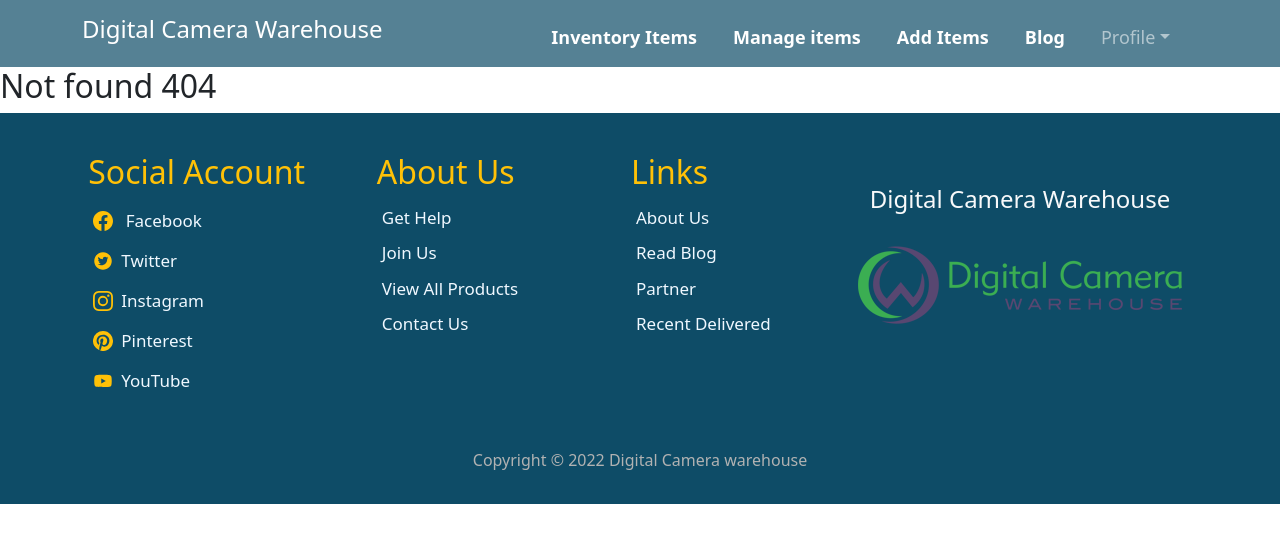
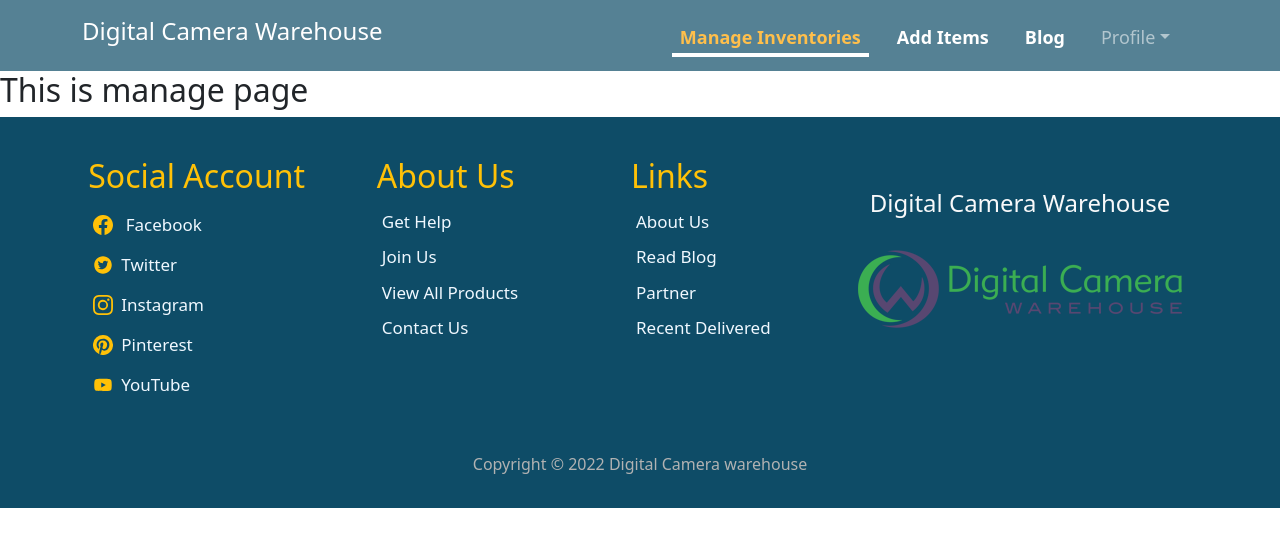
Before and after one commit to EmtiazHossainE2/digital-camera-warehouse, a React (Create React App) app: page /manage-inventories in a window 1280 px wide. Shown: the top 546 px of the page. Built offline with nearby package versions, Linux system fonts and the light colour scheme; no server answers; sample sign-in values are in the browser's storage.

Commit message:
manage inventory btn add,ratings added  error handle

```diff
--- a/src/App.js
+++ b/src/App.js
@@ -9,9 +9,9 @@
 import Footer from './pages/Footer/Footer/Footer';
 import Header from './components/Header/Header';
 import { Toaster } from 'react-hot-toast';
-import InventoryItems from './pages/InventoryItems/InventoryItems';
 import ProductDetail from './pages/Home/ProductDetail/ProductDetail';
 import RequireAuth from './pages/Account/RequireAuth/RequireAuth';
+import ManageInventories from './pages/Account/ManageInventories/ManageInventories';
 
 const App = () => {
     return (
@@ -20,7 +20,11 @@
             <Header />
             <Routes>
                 <Route path='/' element={<Home />}></Route>
-                <Route path='/inventory' element={<InventoryItems />}></Route>
+                <Route path='/manage-inventories' element={
+                    <RequireAuth>
+                        <ManageInventories></ManageInventories>
+                    </RequireAuth>
+                }></Route>
                 <Route path='/inventory/:inventoryId' element={
                     <RequireAuth>
                         <ProductDetail></ProductDetail>
--- a/src/components/Header/Header.js
+++ b/src/components/Header/Header.js
@@ -20,11 +20,10 @@
                     <Navbar.Collapse id="responsive-navbar-nav">
                         <Nav className="me-auto"></Nav>
                         <Nav className='nav-style my-1'>
-                            <Nav.Link as={CustomLink} to='/inventories' className='mt-2 fw-bold'>Inventory Items</Nav.Link>
                             {user?.uid
                                 &&
                                 <>
-                                    <Nav.Link as={CustomLink} to='/manage-items' className='mt-2 fw-bold'>Manage items</Nav.Link>
+                                    <Nav.Link as={CustomLink} to='/manage-inventories' className='mt-2 fw-bold'>Manage Inventories</Nav.Link>
                                 </>
                             }
                             {user?.uid
--- /dev/null
+++ b/src/pages/Account/ManageInventories/ManageInventories.js
@@ -0,0 +1,11 @@
+import React from 'react';
+
+const ManageInventories = () => {
+    return (
+        <div>
+            <h2>This is manage page</h2>
+        </div>
+    );
+};
+
+export default ManageInventories;
--- a/src/pages/Home/Banner/Banner.js
+++ b/src/pages/Home/Banner/Banner.js
@@ -6,6 +6,7 @@
 import banner2 from '../../../images/banner/banner-2.jpg'
 import banner3 from '../../../images/banner/banner-3.jpg'
 import banner4 from '../../../images/banner/banner-3.jpg'
+import { Link } from 'react-router-dom';
 
 
 const Banner = () => {
@@ -51,7 +52,9 @@
                         <h3>Mirrorless Digital Camera for {currentYear}</h3>
                         <p style={{ textAlign: 'justify' }}> An excellent choice for the modern content maker or storyteller. It combines a 24.2-megapixel high-resolution sensor capable of producing razor-sharp pictures and ultra-high definition 4K video with an articulating LCD touch screen ideal for capturing unique angle images and vlogs.</p>
                         <p>Available for quick and convenient pairing with a smartphone or tablet for wireless image sharing, and Bluetooth is also featured for image sharing to and remote camera control from a mobile device. It comes with no parts warranty.</p>
-                        <button className='btn btn-success  mt-3 mb-5'>Manage More </button>
+                        <Link to='/manage-inventories'>
+                            <button className='btn btn-success  mt-3 mb-5'>Manage More </button>
+                        </Link>
                     </div>
                 </div>
             </div>
--- a/src/pages/Home/Home/Home.js
+++ b/src/pages/Home/Home/Home.js
@@ -1,4 +1,5 @@
 import React from 'react';
+import { Link } from 'react-router-dom';
 import Banner from '../Banner/Banner';
 import Products from '../Products/Products';
 // import Testimonial from '../Testimonial/Testimonial';
@@ -8,6 +9,11 @@
         <div >
             <Banner />
             <Products />
+            <div className='container pb-5'>
+                <Link to='/manage-inventories'>
+                    <button className='btn btn-success'>Manage Inventories</button>
+                </Link>
+            </div>
             {/* <Testimonial /> */}
         </div>
     );
--- a/src/pages/Home/ProductDetail/ProductDetail.js
+++ b/src/pages/Home/ProductDetail/ProductDetail.js
@@ -1,7 +1,7 @@
 import React, { useRef, useState } from 'react';
 import { Button, Form } from 'react-bootstrap';
 import toast from 'react-hot-toast';
-import { useNavigate, useParams } from 'react-router-dom';
+import { Link, useNavigate, useParams } from 'react-router-dom';
 import useProductDetail from '../../../hooks/useProductDetail';
 import ads from '../../../images/ads.png'
 import './ProductDetail.css'
@@ -63,9 +63,9 @@
         event.preventDefault()
         const reStoke = stokeRef.current.value;
         // console.log(reStoke);
-        if (reStoke === '' ) {
+        if (reStoke === '') {
             toast.error(`Please Stoke Items `, { id: "addItem" });
-            return ;
+            return;
         }
         else {
             const cameraInfo = {
@@ -120,6 +120,7 @@
                 <div className="col-lg-6  pt-3 d-flex  justify-content-center align-items-center text-center">
                     <div className='container ps-5'>
                         <img className='w-100 ' src={detail?.img} alt="" />
+                        <h4 ><span>Ratings : {detail?.ratings}</span></h4>
                     </div>
                 </div>
 
@@ -156,6 +157,9 @@
                         <div className="row mt-4">
                             <div className="col-md-6">
                                 <button onClick={handleDelivered} className='btn btn-danger py-2 px-5 mb-3 fw-bold'>Delivered</button>
+                                <Link to='/manage-inventories'>
+                                    <button className='btn btn-outline-dark pe-4 me-3  py-2 fs-5'>Manage Inventories</button>
+                                </Link>
 
                             </div>
                             <div className="col-md-6">
@@ -175,7 +179,7 @@
                 <div className="row container py-5 custom-border-top">
                     <div className="col-md-6 ">
                         <div>
-                            <h4 className=''>Specification</h4>
+                            <h4 className=''>Specification </h4>
                             <div className='w-25 '>
                                 <hr />
                             </div>
--- a/src/pages/InventoryItems/InventoryItems.js
+++ /dev/null
@@ -1,11 +0,0 @@
-import React from 'react';
-
-const InventoryItems = () => {
-    return (
-        <div>
-            <h2>Every Inventory items</h2>
-        </div>
-    );
-};
-
-export default InventoryItems;
```
